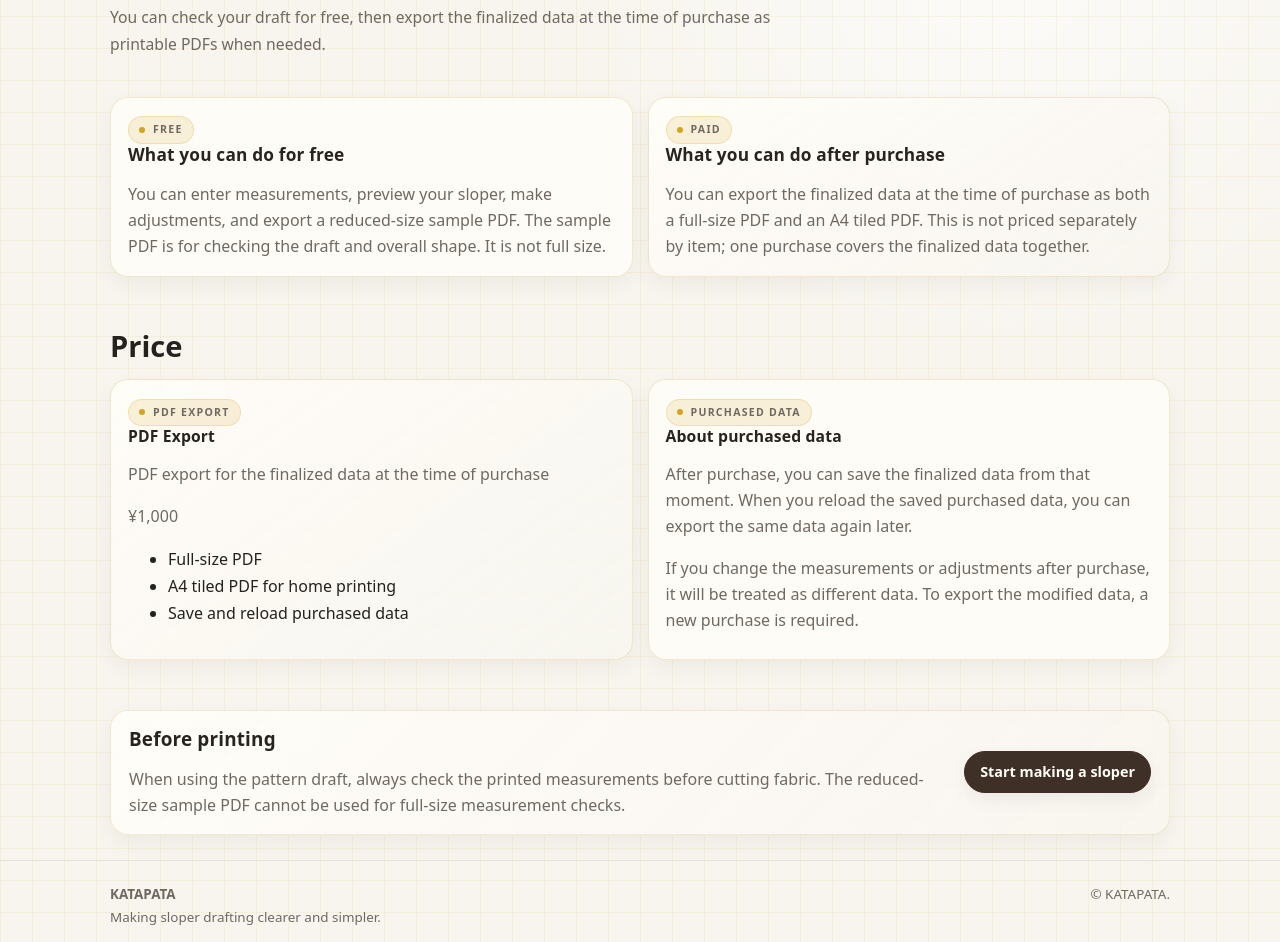
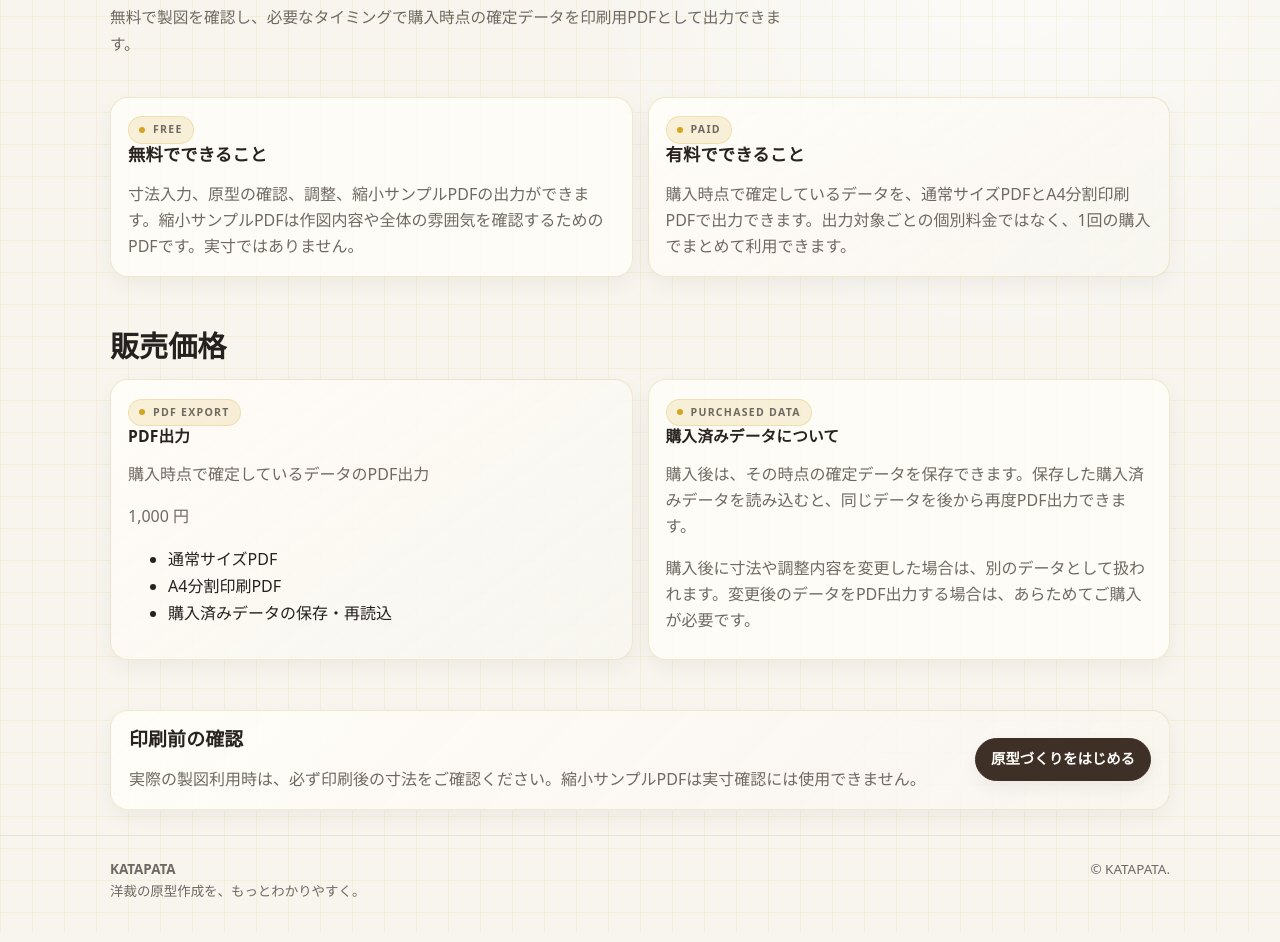
Before and after one commit to katapata89/katapata_sloper, a website: page pricing/index.html in a window 1280 px wide. Shown: the part 207-1149 px from the top of the page. Drawn offline with Linux system fonts and the light colour scheme.

Commit message:
Add files via upload

```diff
--- a/pricing/index.html
+++ b/pricing/index.html
@@ -1,14 +1,14 @@
 <!doctype html>
-<html lang="en">
+<html lang="ja">
 <head>
   <meta charset="utf-8">
   <meta name="viewport" content="width=device-width, initial-scale=1">
-  <title>Pricing & PDF Export | KATAPATA</title>
-  <meta name="description" content="Learn about KATAPATA's free preview features and paid PDF export for ¥1,000 per purchase.">
-  <meta property="og:title" content="Pricing & PDF Export | KATAPATA">
-  <meta property="og:description" content="Learn about KATAPATA's free preview features and paid PDF export for ¥1,000 per purchase.">
+  <title>料金・出力 | KATAPATA</title>
+  <meta name="description" content="KATAPATAの無料確認と、1回1,000円の有料PDF出力について説明します。">
+  <meta property="og:title" content="料金・出力 | KATAPATA">
+  <meta property="og:description" content="KATAPATAの無料確認と、1回1,000円の有料PDF出力について説明します。">
   <meta property="og:type" content="website">
-  <link rel="stylesheet" href="../../assets/css/site.css">
+  <link rel="stylesheet" href="../assets/css/site.css">
 </head>
 <body>
 
@@ -20,11 +20,11 @@
     </a>
     <button class="nav-toggle" type="button" data-nav-toggle aria-expanded="false">MENU</button>
     <nav class="site-nav" data-site-nav>
-      <a href="../about.html">About</a><a href="../tools/index.html">Tools</a><a href="../guide/index.html">Guide</a><a href="../examples/index.html">Examples</a><a href="../blog/index.html">Blog</a><a class="is-active" href="../pricing/index.html">Pricing</a><a href="../help/index.html">FAQ</a>
+      <a href="../about.html">はじめに</a><a href="../tools/index.html">ツール</a><a href="../guide/index.html">使い方</a><a href="../examples/index.html">使用例</a><a href="../blog/index.html">ブログ</a><a class="is-active" href="../pricing/index.html">料金</a><a href="../help/index.html">FAQ</a>
 
       <span class="lang-switch" aria-label="Language">
-        <a class="" href="../../pricing/index.html" lang="ja">日本語</a>
-        <a class="is-active" href="#" lang="en">English</a>
+        <a class="is-active" href="#" lang="ja">日本語</a>
+        <a class="" href="../en/pricing/index.html" lang="en">English</a>
       </span>
     </nav>
   </div>
@@ -32,44 +32,44 @@
 <main class="main">
 <section class="page-hero container">
   <p class="eyebrow">Pricing</p>
-  <h1 class="page-title">Pricing & PDF Export</h1>
-  <p class="page-lead">You can check your draft for free, then export the finalized data at the time of purchase as printable PDFs when needed.</p>
+  <h1 class="page-title">料金・出力</h1>
+  <p class="page-lead">無料で製図を確認し、必要なタイミングで購入時点の確定データを印刷用PDFとして出力できます。</p>
 </section>
 
 <section class="section container">
   <div class="grid two">
     <article class="card">
       <p class="eyebrow">Free</p>
-      <h2>What you can do for free</h2>
-      <p>You can enter measurements, preview your sloper, make adjustments, and export a reduced-size sample PDF. The sample PDF is for checking the draft and overall shape. It is not full size.</p>
+      <h2>無料でできること</h2>
+      <p>寸法入力、原型の確認、調整、縮小サンプルPDFの出力ができます。縮小サンプルPDFは作図内容や全体の雰囲気を確認するためのPDFです。実寸ではありません。</p>
     </article>
     <article class="card featured">
       <p class="eyebrow">Paid</p>
-      <h2>What you can do after purchase</h2>
-      <p>You can export the finalized data at the time of purchase as both a full-size PDF and an A4 tiled PDF. This is not priced separately by item; one purchase covers the finalized data together.</p>
+      <h2>有料でできること</h2>
+      <p>購入時点で確定しているデータを、通常サイズPDFとA4分割印刷PDFで出力できます。出力対象ごとの個別料金ではなく、1回の購入でまとめて利用できます。</p>
     </article>
   </div>
 </section>
 
 <section class="section container">
-  <h2 class="section-title">Price</h2>
+  <h2 class="section-title">販売価格</h2>
   <div class="grid two">
     <article class="card featured">
       <p class="eyebrow">PDF Export</p>
-      <h3>PDF Export</h3>
-      <p>PDF export for the finalized data at the time of purchase</p>
-      <p class="price">¥1,000</p>
+      <h3>PDF出力</h3>
+      <p>購入時点で確定しているデータのPDF出力</p>
+      <p class="price">1,000 円</p>
       <ul class="note-list">
-        <li>Full-size PDF</li>
-        <li>A4 tiled PDF for home printing</li>
-        <li>Save and reload purchased data</li>
+        <li>通常サイズPDF</li>
+        <li>A4分割印刷PDF</li>
+        <li>購入済みデータの保存・再読込</li>
       </ul>
     </article>
     <article class="card">
       <p class="eyebrow">Purchased Data</p>
-      <h3>About purchased data</h3>
-      <p>After purchase, you can save the finalized data from that moment. When you reload the saved purchased data, you can export the same data again later.</p>
-      <p>If you change the measurements or adjustments after purchase, it will be treated as different data. To export the modified data, a new purchase is required.</p>
+      <h3>購入済みデータについて</h3>
+      <p>購入後は、その時点の確定データを保存できます。保存した購入済みデータを読み込むと、同じデータを後から再度PDF出力できます。</p>
+      <p>購入後に寸法や調整内容を変更した場合は、別のデータとして扱われます。変更後のデータをPDF出力する場合は、あらためてご購入が必要です。</p>
     </article>
   </div>
 </section>
@@ -77,20 +77,20 @@
 <section class="section container">
   <div class="guide-callout small">
     <div>
-      <h2>Before printing</h2>
-      <p>When using the pattern draft, always check the printed measurements before cutting fabric. The reduced-size sample PDF cannot be used for full-size measurement checks.</p>
+      <h2>印刷前の確認</h2>
+      <p>実際の製図利用時は、必ず印刷後の寸法をご確認ください。縮小サンプルPDFは実寸確認には使用できません。</p>
     </div>
-    <a class="btn primary" href="../tools/sloper/index.html">Start making a sloper</a>
+    <a class="btn primary" href="../tools/sloper/index.html">原型づくりをはじめる</a>
   </div>
 </section>
 </main>
 
 <footer class="footer">
   <div class="footer-inner">
-    <div><strong>KATAPATA</strong><br>Making sloper drafting clearer and simpler.</div>
+    <div><strong>KATAPATA</strong><br>洋裁の原型作成を、もっとわかりやすく。</div>
     <div>© KATAPATA.</div>
   </div>
 </footer>
-<script src="../../assets/js/site.js"></script>
+<script src="../assets/js/site.js"></script>
 </body>
 </html>
```
